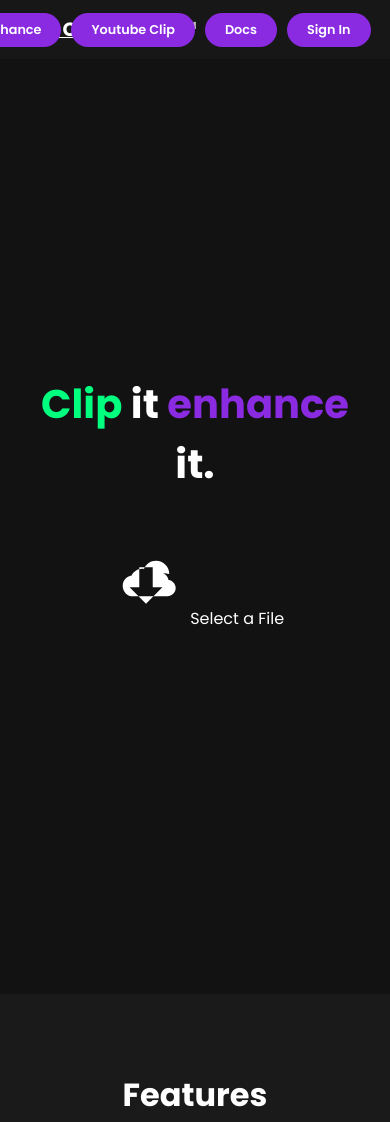
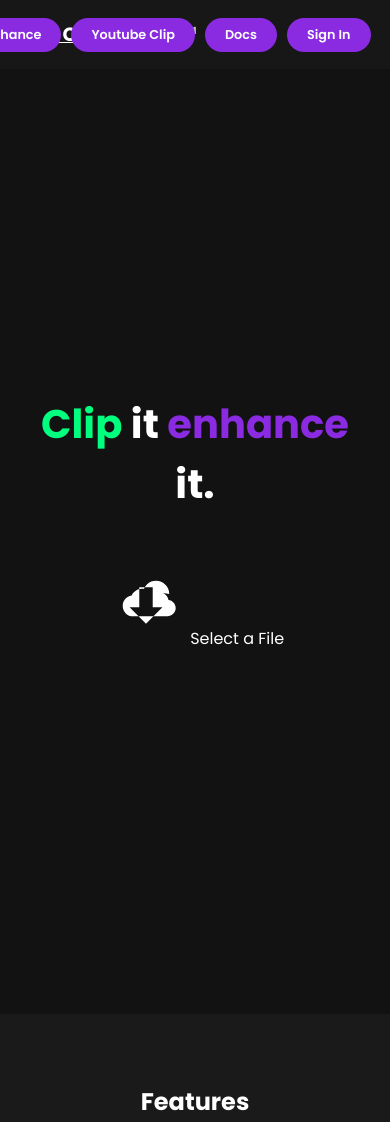
Before and after one commit to silentalex1/clip-converter-, a plain HTML site: page index.html in a window 390 px wide. Shown: the top 1122 px of the page. Drawn offline with Linux system fonts and the light colour scheme.

Commit message:
Update style.css

```diff
--- a/style.css
+++ b/style.css
@@ -69,7 +69,7 @@ body, html {
     border: none;
     cursor: pointer;
     font-family: 'Poppins', sans-serif;
-    font-size: clamp(0.8rem, 2vw, 1rem);
+    font-size: clamp(0.8rem, 2.5vw, 1rem);
 }
 
 .nav-btn:hover, .signin-btn:hover, .suggestions-btn:hover {
@@ -83,7 +83,7 @@ body, html {
     align-items: center;
     justify-content: center;
     min-height: 100vh;
-    padding: 100px 20px 50px 20px;
+    padding: 120px 20px 50px 20px;
     text-align: center;
 }
 
@@ -142,6 +142,7 @@ input[type="file"] { display: none; }
     left: 50%;
     transform: translate(-50%, -50%);
     font-weight: 600;
+    width: 100%;
 }
 .processing-status { position: static; transform: none; margin-top: 10px; }
 
@@ -199,7 +200,7 @@ input[type="file"] { display: none; }
     padding: 0 5%;
     text-align: center;
 }
-.features-section h2 { font-size: 2rem; margin-bottom: 40px; }
+.features-section h2 { font-size: clamp(1.5rem, 5vw, 2rem); margin-bottom: 40px; }
 
 .feature-grid {
     display: grid;
@@ -267,6 +268,8 @@ input[type="file"] { display: none; }
 
 @media (max-width: 767px) {
     .navbar {
+        padding-top: 20px;
+        padding-bottom: 20px;
         justify-content: flex-start;
         overflow-x: auto;
         -webkit-overflow-scrolling: touch;
```
